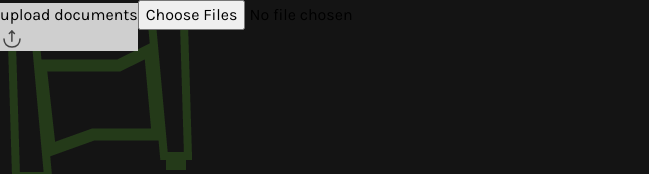
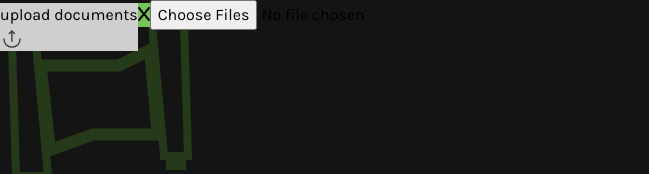
Before and after one commit to tjpel/HinTinGs, a React (Vite) app in the folder frontend/: page / in a window 1280 px wide. Both pictures are taken after a click on the button "upload a document to get started". Shown: the top 174 px of the page, without its empty margins (0-649 px from the left). Built offline with nearby package versions, Linux system fonts and the light colour scheme.

Commit message:
updated gitignore so i dont push the node_modules, oh also I got the X button working for document uploads

```diff
--- a/frontend/src/pages/index.tsx
+++ b/frontend/src/pages/index.tsx
@@ -204,10 +204,13 @@ function IndexPage() {
 		<main className='pt-10 sm:pt-20 relative'>
 			<div className='container mx-auto px-5 max-w-xl'>
 				{mainContent}
-				<UploadOverlay show={showUploadOverlay} onUploadSuccess={files => {
-					setUploadedFiles(files);
-					setShowUploadOverlay(false);
-				}} />
+				<UploadOverlay show={showUploadOverlay}
+					onUploadSuccess={files => {
+						setUploadedFiles(files);
+						setShowUploadOverlay(false);
+					}}
+					exitUploadOverlay={() => setShowUploadOverlay(false)}
+				/>
 				<SourceDocOverlay
 					show={showSourceOverlay}
 					source={viewedSource}
--- a/frontend/src/pages/upload.tsx
+++ b/frontend/src/pages/upload.tsx
@@ -4,17 +4,20 @@ import Overlay from "../components/overlay";
 import { protectedFetch, API_URL } from '../utils/fetch';
 import UploadDarkIcon from '../assets/upload_dark.svg';
 import IngestIcon from '../assets/ingest.svg';
+import { FontAwesomeIcon } from '@fortawesome/react-fontawesome';
 import s from '../styles/index.module.scss';
+import { faX } from '@fortawesome/free-solid-svg-icons';
 import Loading from "../components/loading";
 
 type Props = {
 	show: boolean,
 	onUploadSuccess: (files: File[]) => void
+	exitUploadOverlay: () => void
 };
 
 const ALLOWED_FILES = ['text/plain', 'text/markdown', 'application/pdf', 'application/msword', 'application/vnd.openxmlformats-officedocument.wordprocessingml.document', 'application/vnd.oasis.opendocument.text', 'application/rtf', 'application/epub+zip', 'application/x-fictionbook+xml', 'application/x-mobipocket-ebook', 'application/x-latex', 'application/x-tex'];
 
-function UploadOverlay({ show, onUploadSuccess }: Props) {
+function UploadOverlay({ show, onUploadSuccess, exitUploadOverlay }: Props) {
 	const [files, setFiles] = useState<File[]>([]);
 	const [processingUpload, setProcessingUpload] = useState(false);
 
@@ -42,7 +45,7 @@ function UploadOverlay({ show, onUploadSuccess }: Props) {
 	const onUploadFiles = () => {
 		setProcessingUpload(true);
 		const url = API_URL + '/documents/';
-		console.log(url);
+		// console.log(url);
 		const form = new FormData();
 		for (let i = 0; i < files.length; i++) {
 			form.append('files', files[i]);
@@ -51,8 +54,8 @@ function UploadOverlay({ show, onUploadSuccess }: Props) {
 			method: 'POST',
 			body: form
 		};
-		console.log('Uploading files to server');
-		console.log(files);
+		// console.log('Uploading files to server');
+		// console.log(files);
 		protectedFetch(url, options).then(() => {
 			onUploadSuccess(files);
 			setFiles([]);
@@ -84,6 +87,15 @@ function UploadOverlay({ show, onUploadSuccess }: Props) {
 					<img className='inline-block w-5 h-5' src={UploadDarkIcon} alt="Upload icon" />
 				</Button>
 			</label>
+			<Button
+					bg='green'
+					className='absolute top-2 right-2 w-8 h-8 text-white rounded-full pt-[0.1rem]'
+					onClick={() => {
+						console.log("i pressed the hide this button");
+						exitUploadOverlay();
+					}}>
+					<FontAwesomeIcon icon={faX} />
+				</Button>
 			<input
 				ref={FileInput}
 				className='hidden' type="file" name="document-upload" id="document-upload"
```
Also changed, not shown: 1 other file (tests, documents, lock files or other folders).
